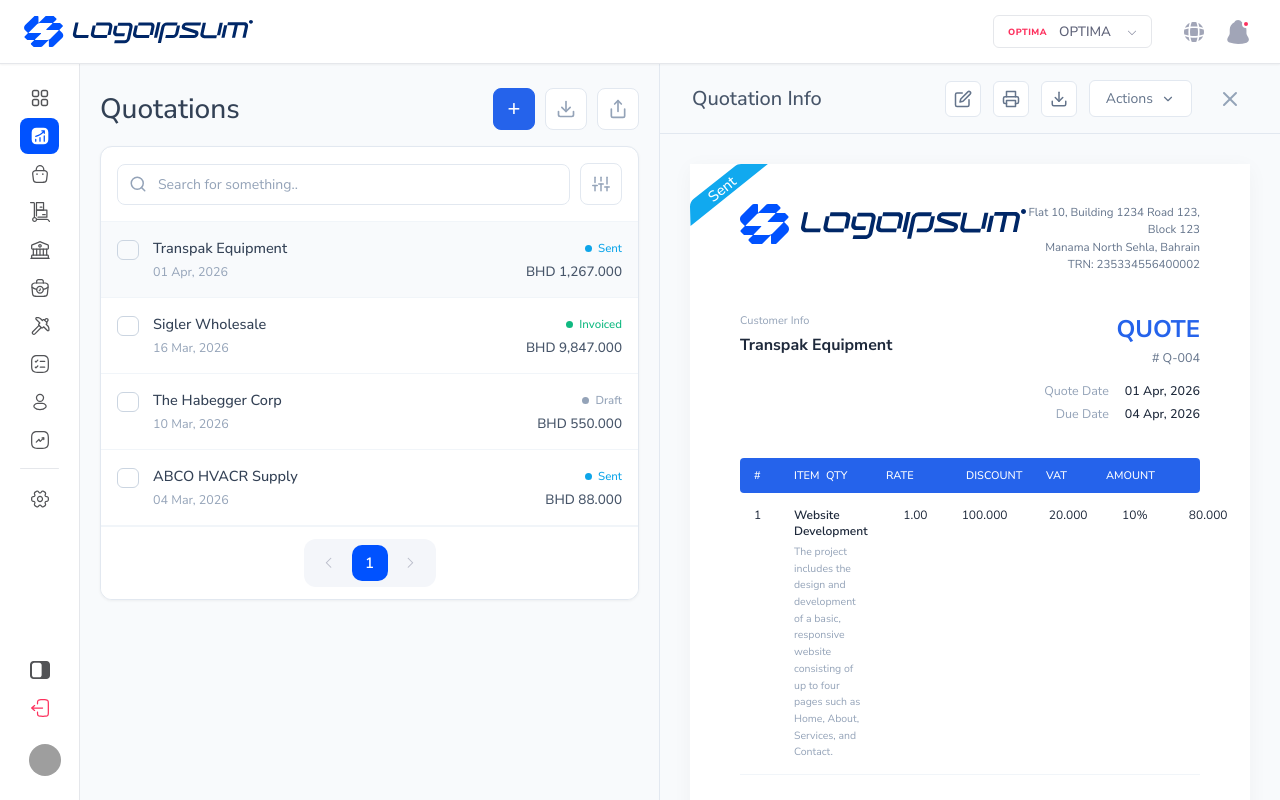
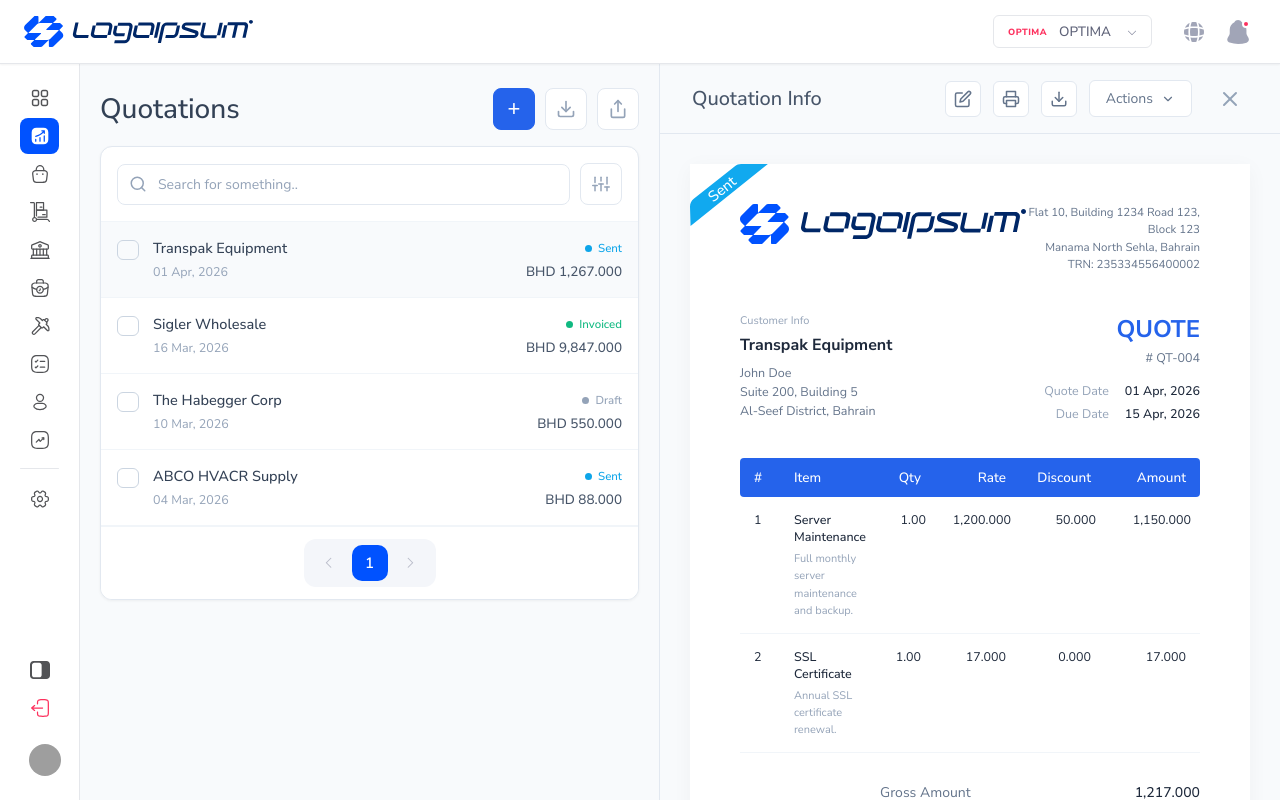
Before and after one commit to janisar-hyder/hissab-dashboard, an Angular app: page /sales/quotations/info/1 in a window 1280 px wide. Built offline with nearby package versions, Linux system fonts and the light colour scheme; grey boxes are pictures that could not be loaded.

Commit message:
feat: Add quotation details view with PDF export functionality and list management.

```diff
--- a/package.json
+++ b/package.json
@@ -30,6 +30,9 @@
     "@angular/forms": "^21.1.0",
     "@angular/platform-browser": "^21.1.0",
     "@angular/router": "^21.1.0",
+    "@types/jspdf": "^1.3.3",
+    "html2canvas": "^1.4.1",
+    "jspdf": "^4.2.0",
     "rxjs": "~7.8.0",
     "tslib": "^2.3.0"
   },
--- a/src/app/features/sales/quotations/quotation-info/quotation-info.html
+++ b/src/app/features/sales/quotations/quotation-info/quotation-info.html
@@ -72,7 +72,7 @@
             <div class="detail-actions">
                 <button class="action-btn"><svg width="18" height="18" viewBox="0 0 24 24" fill="none" stroke="currentColor" stroke-width="2" stroke-linecap="round" stroke-linejoin="round"><path d="M11 4H4a2 2 0 0 0-2 2v14a2 2 0 0 0 2 2h14a2 2 0 0 0 2-2v-7"></path><path d="M18.5 2.5a2.121 2.121 0 0 1 3 3L12 15l-4 1 1-4 9.5-9.5z"></path></svg></button>
                 <button class="action-btn"><svg width="18" height="18" viewBox="0 0 24 24" fill="none" stroke="currentColor" stroke-width="2" stroke-linecap="round" stroke-linejoin="round"><polyline points="6 9 6 2 18 2 18 9"></polyline><path d="M6 18H4a2 2 0 0 1-2-2v-5a2 2 0 0 1 2-2h16a2 2 0 0 1 2 2v5a2 2 0 0 1-2 2h-2"></path><rect x="6" y="14" width="12" height="8"></rect></svg></button>
-                <button class="action-btn"><svg width="18" height="18" viewBox="0 0 24 24" fill="none" stroke="currentColor" stroke-width="2" stroke-linecap="round" stroke-linejoin="round"><path d="M21 15v4a2 2 0 0 1-2 2H5a2 2 0 0 1-2-2v-4"></path><polyline points="7 10 12 15 17 10"></polyline><line x1="12" y1="15" x2="12" y2="3"></line></svg></button>
+                <button class="action-btn" (click)="downloadPdf()"><svg width="18" height="18" viewBox="0 0 24 24" fill="none" stroke="currentColor" stroke-width="2" stroke-linecap="round" stroke-linejoin="round"><path d="M21 15v4a2 2 0 0 1-2 2H5a2 2 0 0 1-2-2v-4"></path><polyline points="7 10 12 15 17 10"></polyline><line x1="12" y1="15" x2="12" y2="3"></line></svg></button>
                 <div class="dropdown-wrapper">
                     <button class="btn-dropdown">Actions <svg width="14" height="14" viewBox="0 0 24 24" fill="none" stroke="currentColor" stroke-width="2" stroke-linecap="round" stroke-linejoin="round"><polyline points="6 9 12 15 18 9"></polyline></svg></button>
                 </div>
@@ -81,12 +81,12 @@
         </div>
 
         <div class="document-container">
-            <div class="document-paper">
-                <div class="doc-status-banner sent" *ngIf="selectedQuotation?.status === 'Sent'">
+            <div class="document-paper" id="quotation-document">
+                <div class="doc-status-banner" *ngIf="selectedQuotation" [ngClass]="selectedQuotation.status.toLowerCase()">
                     <svg class="banner-main" xmlns="http://www.w3.org/2000/svg" width="78" height="62" viewBox="0 0 78 62" fill="none">
-                        <path d="M3.77763 34.8663L44.9095 2.17177C46.6786 0.765518 48.872 0 51.1319 0H77.8579L0.560613 62L0.00434329 42.987C-0.0878246 39.8367 1.31048 36.8274 3.77763 34.8663Z" fill="#11A9EF"/>
+                        <path d="M3.77763 34.8663L44.9095 2.17177C46.6786 0.765518 48.872 0 51.1319 0H77.8579L0.560613 62L0.00434329 42.987C-0.0878246 39.8367 1.31048 36.8274 3.77763 34.8663Z" fill="currentColor"/>
                     </svg>
-                    <span class="status-text">Sent</span>
+                    <span class="status-text">{{ selectedQuotation.status }}</span>
                 </div>
 
                 <div class="doc-header">
@@ -101,79 +101,73 @@
                 </div>
 
                 <div class="doc-info-grid">
-                    <div class="customer-info">
+                    <div class="customer-info" *ngIf="selectedQuotation">
                         <label>Customer Info</label>
-                        <h4>{{ selectedQuotation?.customerName }}</h4>
-                        <div class="address-details" *ngIf="selectedQuotation?.customerName === 'ABCO HVACR Supply'">
-                            <p>Khalid Al-Jabri</p>
-                            <p>Shop No. 6, Building 5277, Road 1239,</p>
-                            <p>Block 812, Isa Town, Bahrain</p>
+                        <h4>{{ selectedQuotation.customerName }}</h4>
+                        <div class="address-details">
+                            <p>{{ selectedQuotation.customerContact }}</p>
+                            <p *ngFor="let line of selectedQuotation.customerAddress">{{ line }}</p>
                         </div>
                     </div>
-                    <div class="quote-meta">
+                    <div class="quote-meta" *ngIf="selectedQuotation">
                         <h2>Quote</h2>
-                        <p class="quote-num"># {{ selectedQuotation?.quotationNumber }}</p>
+                        <p class="quote-num"># {{ selectedQuotation.quotationNumber }}</p>
                         <div class="meta-row">
                             <span>Quote Date</span>
-                            <span>{{ selectedQuotation?.date }}</span>
+                            <span>{{ selectedQuotation.date }}</span>
                         </div>
                         <div class="meta-row">
                             <span>Due Date</span>
-                            <span>04 Apr, 2026</span>
+                            <span>{{ selectedQuotation.dueDate }}</span>
                         </div>
                     </div>
                 </div>
 
-                <div class="items-table">
+                <div class="items-table" *ngIf="selectedQuotation">
                     <div class="table-header">
                         <div class="col-hash">#</div>
                         <div class="col-item">Item</div>
                         <div class="col-qty">Qty</div>
                         <div class="col-rate">Rate</div>
                         <div class="col-disc">Discount</div>
-                        <div class="col-vat">VAT</div>
                         <div class="col-amt">Amount</div>
                     </div>
-                    <div class="table-row">
-                        <div class="col-hash">1</div>
+                    <div class="table-row" *ngFor="let item of selectedQuotation.items; let i = index">
+                        <div class="col-hash">{{ i + 1 }}</div>
                         <div class="col-item">
-                            <span class="item-name">Website Development</span>
-                            <span class="item-desc">The project includes the design and development of a basic, responsive website consisting of up to four pages such as Home, About, Services, and Contact.</span>
+                            <span class="item-name">{{ item.name }}</span>
+                            <span class="item-desc">{{ item.description }}</span>
                         </div>
-                        <div class="col-qty">1.00</div>
-                        <div class="col-rate">100.000</div>
-                        <div class="col-disc">20.000</div>
-                        <div class="col-vat">10%</div>
-                        <div class="col-amt">80.000</div>
+                        <div class="col-qty">{{ item.qty | number:'1.2-2' }}</div>
+                        <div class="col-rate">{{ item.rate | number:'1.3-3' }}</div>
+                        <div class="col-disc">{{ item.discount | number:'1.3-3' }}</div>
+                        <div class="col-amt">{{ (item.qty * item.rate - item.discount) | number:'1.3-3' }}</div>
                     </div>
                 </div>
 
-                <div class="summary-section">
+                <div class="summary-section" *ngIf="selectedQuotation">
                     <div class="summary-row">
                         <span>Gross Amount</span>
-                        <span>100.000</span>
+                        <span>{{ selectedQuotation.grossAmount | number:'1.3-3' }}</span>
                     </div>
-                    <div class="summary-row danger">
+                    <div class="summary-row danger" *ngIf="selectedQuotation.totalDiscount > 0">
                         <span>Discount</span>
-                        <span>-20.000</span>
-                    </div>
-                    <div class="summary-row">
-                        <span>Sub Total</span>
-                        <span>80.000</span>
-                    </div>
-                    <div class="summary-row">
-                        <span>VAT (10%)</span>
-                        <span>8.000</span>
+                        <span>-{{ selectedQuotation.totalDiscount | number:'1.3-3' }}</span>
                     </div>
                     <div class="summary-total">
                         <span>Total (BHD)</span>
-                        <span>BHD 88.000</span>
+                        <span>BHD {{ selectedQuotation.grandTotal | number:'1.3-3' }}</span>
                     </div>
                 </div>
 
-                <div class="notes-section">
+                <div class="notes-section" *ngIf="selectedQuotation?.notes">
                     <label>Notes</label>
-                    <p>We look forward to a successful partnership.</p>
+                    <p>{{ selectedQuotation?.notes }}</p>
+                </div>
+
+                <div class="notes-section" *ngIf="selectedQuotation?.termsAndConditions">
+                    <label>Terms & Conditions</label>
+                    <p>{{ selectedQuotation?.termsAndConditions }}</p>
                 </div>
             </div>
         </div>
--- a/src/app/features/sales/quotations/quotation-info/quotation-info.scss
+++ b/src/app/features/sales/quotations/quotation-info/quotation-info.scss
@@ -399,6 +399,11 @@
                     height: 62px;
                     z-index: 10;
                     pointer-events: none;
+                    color: #94a3b8; // Default Draft grey
+
+                    &.sent { color: #11A9EF; }
+                    &.invoiced { color: #10B981; }
+                    &.draft { color: #94A3B8; }
 
                     .banner-main {
                         position: absolute;
@@ -503,36 +508,40 @@
 
                     .table-header {
                         display: grid;
-                        grid-template-columns: 40px 1fr 60px 80px 80px 60px 80px; // Reduced widths
+                        grid-template-columns: 40px 1fr 60px 85px 85px 95px; // 6-column layout
                         background: #2563eb;
                         color: #fff;
                         padding: 10px 14px;
                         border-radius: 4px;
-                        font-size: 11px;
+                        font-size: 13.5px; // Matching image size
                         font-weight: 500;
-                        text-transform: uppercase;
+                        text-transform: none; // Match Image 1 (Proper Case)
+
+                        .col-qty, .col-rate, .col-disc, .col-amt {
+                            text-align: right; // Ensure header is right-aligned
+                        }
                     }
 
                     .table-row {
                         display: grid;
-                        grid-template-columns: 40px 1fr 60px 80px 80px 60px 80px;
+                        grid-template-columns: 40px 1fr 60px 85px 85px 95px;
                         padding: 14px 14px;
                         border-bottom: 1px solid #f1f5f9;
-                        font-size: 12px;
+                        font-size: 12.5px;
                         color: #1e293b;
 
-                        .col-qty, .col-rate, .col-disc, .col-vat, .col-amt {
+                        .col-qty, .col-rate, .col-disc, .col-amt {
                             text-align: right;
                         }
 
                         .item-name {
                             display: block;
-                            font-weight: 600;
+                            font-weight: 500; // Slightly lighter weight for header
                             margin-bottom: 4px;
                         }
                         .item-desc {
                             color: #94a3b8;
-                            font-size: 10.5px;
+                            font-size: 11px;
                             line-height: 1.4;
                         }
                     }
@@ -540,16 +549,16 @@
 
                 .summary-section {
                     margin-left: auto;
-                    width: 260px; // Reduced from 300px
+                    width: 320px; // Slightly wider to match image proportions
                     display: flex;
                     flex-direction: column;
-                    gap: 10px;
+                    gap: 12px;
                     margin-bottom: 40px;
 
                     .summary-row {
                         display: flex;
                         justify-content: space-between;
-                        font-size: 12.5px;
+                        font-size: 14px;
                         color: #64748b;
 
                         &.danger { color: #ef4444; }
@@ -560,30 +569,32 @@
                         display: flex;
                         justify-content: space-between;
                         padding: 12px 16px;
-                        background: #f1f5f9; // Slightly darker grey for better contrast
+                        background: #f8fafc; // Match Image 1 subtle background
                         border-radius: 4px;
                         margin-top: 6px;
-                        font-size: 14.5px;
-                        font-weight: 600;
+                        font-size: 16px;
+                        font-weight: 500;
                         color: #1e293b;
 
-                        span:last-child { color: #1e293b; }
+                        span:last-child { color: #1e293b; font-weight: 500; }
                     }
                 }
 
                 .notes-section {
+                    margin-bottom: 24px;
                     label {
                         display: block;
-                        font-size: 12px;
-                        font-weight: 600;
-                        color: #1e293b;
-                        margin-bottom: 6px;
-                        text-transform: uppercase;
+                        font-size: 14px;
+                        font-weight: 500;
+                        color: #475569;
+                        margin-bottom: 8px;
+                        text-transform: none; // Match Image 1
                     }
                     p {
-                        font-size: 12.5px;
+                        font-size: 13.5px;
                         color: #64748b;
                         margin: 0;
+                        line-height: 1.5;
                     }
                 }
             }
--- a/src/app/features/sales/quotations/quotation-info/quotation-info.ts
+++ b/src/app/features/sales/quotations/quotation-info/quotation-info.ts
@@ -4,13 +4,31 @@ import { ActivatedRoute, Router, RouterModule } from '@angular/router';
 import { FormsModule } from '@angular/forms';
 import { PaginationComponent } from '../../../../shared/components/pagination/pagination.component';
 
+export interface QuotationItem {
+    name: string;
+    description: string;
+    qty: number;
+    rate: number;
+    discount: number;
+    vat: number; // percentage
+}
+
 export interface Quotation {
     id: string;
     quotationNumber: string;
     date: string;
+    dueDate: string;
     customerName: string;
+    customerContact: string;
+    customerAddress: string[];
     amount: number;
     status: 'Sent' | 'Invoiced' | 'Draft';
+    items: QuotationItem[];
+    notes?: string;
+    termsAndConditions?: string;
+    grossAmount: number;
+    totalDiscount: number;
+    grandTotal: number;
 }
 
 @Component({
@@ -22,10 +40,82 @@ export interface Quotation {
 })
 export class QuotationInfoComponent implements OnInit {
     quotations: Quotation[] = [
-        { id: '1', quotationNumber: 'Q-004', date: '01 Apr, 2026', customerName: 'Transpak Equipment', amount: 1267.000, status: 'Sent' },
-        { id: '2', quotationNumber: 'Q-003', date: '16 Mar, 2026', customerName: 'Sigler Wholesale', amount: 9847.000, status: 'Invoiced' },
-        { id: '3', quotationNumber: 'Q-002', date: '10 Mar, 2026', customerName: 'The Habegger Corp', amount: 550.000, status: 'Draft' },
-        { id: '4', quotationNumber: 'Q-001', date: '04 Mar, 2026', customerName: 'ABCO HVACR Supply', amount: 88.000, status: 'Sent' }
+        {
+            id: '1',
+            quotationNumber: 'QT-004',
+            date: '01 Apr, 2026',
+            dueDate: '15 Apr, 2026',
+            customerName: 'Transpak Equipment',
+            customerContact: 'John Doe',
+            customerAddress: ['Suite 200, Building 5', 'Al-Seef District, Bahrain'],
+            amount: 1267.000,
+            status: 'Sent',
+            items: [
+                { name: 'Server Maintenance', description: 'Full monthly server maintenance and backup.', qty: 1, rate: 1200.000, discount: 50.000, vat: 10 },
+                { name: 'SSL Certificate', description: 'Annual SSL certificate renewal.', qty: 1, rate: 17.000, discount: 0, vat: 0 }
+            ],
+            notes: 'Thank you for your business!',
+            termsAndConditions: 'A deposit of 60% is required upfront to initiate the project.',
+            grossAmount: 1217.000,
+            totalDiscount: 50.000,
+            grandTotal: 1267.000
+        },
+        {
+            id: '2',
+            quotationNumber: 'QT-003',
+            date: '16 Mar, 2026',
+            dueDate: '30 Mar, 2026',
+            customerName: 'Sigler Wholesale',
+            customerContact: 'Sarah Smith',
+            customerAddress: ['Office 42, Trade Tower', 'Manama, Bahrain'],
+            amount: 9847.000,
+            status: 'Invoiced',
+            items: [
+                { name: 'HVAC Units', description: 'Supply of industrial HVAC units.', qty: 5, rate: 1900.000, discount: 200.000, vat: 10 },
+                { name: 'Installation Fee', description: 'Labor and parts for installation.', qty: 1, rate: 547.000, discount: 0, vat: 0 }
+            ],
+            notes: 'Payment is due within 14 days.',
+            grossAmount: 10047.000,
+            totalDiscount: 200.000,
+            grandTotal: 9847.000
+        },
+        {
+            id: '3',
+            quotationNumber: 'QT-002',
+            date: '10 Mar, 2026',
+            dueDate: '24 Mar, 2026',
+            customerName: 'The Habegger Corp',
+            customerContact: 'Michael Brown',
+            customerAddress: ['Unit 12, Industrial Area', 'Hidd, Bahrain'],
+            amount: 550.000,
+            status: 'Draft',
+            items: [
+                { name: 'Consulting Services', description: 'Technical consulting for project phase 1.', qty: 5, rate: 100.000, discount: 0, vat: 10 }
+            ],
+            notes: 'Draft quotation for review.',
+            termsAndConditions: 'Subject to availability of consultants.',
+            grossAmount: 500.000,
+            totalDiscount: 0,
+            grandTotal: 550.000
+        },
+        {
+            id: '4',
+            quotationNumber: 'QT-001',
+            date: '04 Mar, 2026',
+            dueDate: '04 Apr, 2026',
+            customerName: 'ABCO HVACR Supply',
+            customerContact: 'Khalid Al-Jabri',
+            customerAddress: ['Shop No. 6, Building 5277, Road 1239,', 'Block 812, Isa Town, Bahrain'],
+            amount: 88.000,
+            status: 'Sent',
+            items: [
+                { name: 'Website Development', description: 'Basic, responsive website consisting of up to four pages.', qty: 1, rate: 100.000, discount: 20.000, vat: 10 }
+            ],
+            notes: 'We look forward to a successful partnership.',
+            grossAmount: 100.000,
+            totalDiscount: 20.000,
+            grandTotal: 88.000
+        }
     ];
 
     selectedQuotation: Quotation | null = null;
@@ -90,4 +180,31 @@ export class QuotationInfoComponent implements OnInit {
     closeInfo(): void {
         this.router.navigate(['/sales/quotations']);
     }
+
+    async downloadPdf() {
+        if (!this.selectedQuotation) return;
+
+        const { default: jsPDF } = await import('jspdf');
+        const { default: html2canvas } = await import('html2canvas');
+
+        const element = document.getElementById('quotation-document');
+        if (!element) return;
+
+        const canvas = await html2canvas(element, {
+            scale: 2, // Higher resolution
+            useCORS: true,
+            logging: false,
+            backgroundColor: '#ffffff'
+        });
+
+        const imgData = canvas.toDataURL('image/png');
+        const pdf = new jsPDF('p', 'mm', 'a4');
+
+        const imgWidth = 210; // A4 width
+        const pageHeight = 297; // A4 height
+        const imgHeight = (canvas.height * imgWidth) / canvas.width;
+
+        pdf.addImage(imgData, 'PNG', 0, 0, imgWidth, imgHeight);
+        pdf.save(`Quotation-${this.selectedQuotation.quotationNumber}.pdf`);
+    }
 }
```
Also changed, not shown: src/app/features/sales/quotations/quotations-list/quotations-list.component.ts (+4 -4 lines), 1 other file (tests, documents, lock files or other folders).
